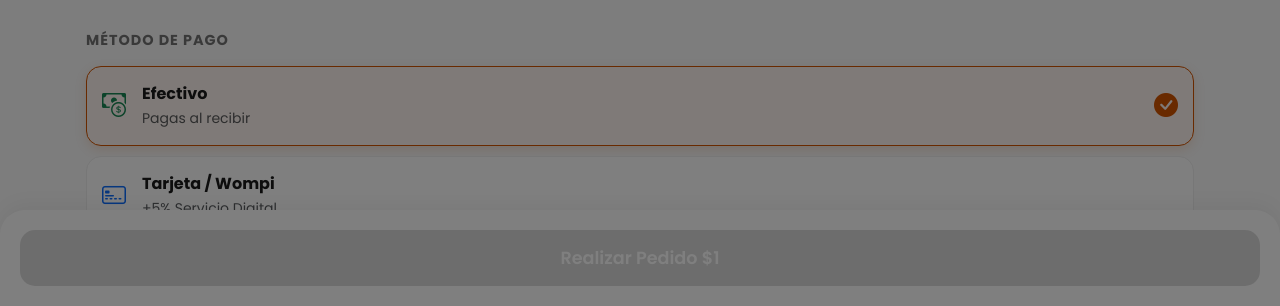
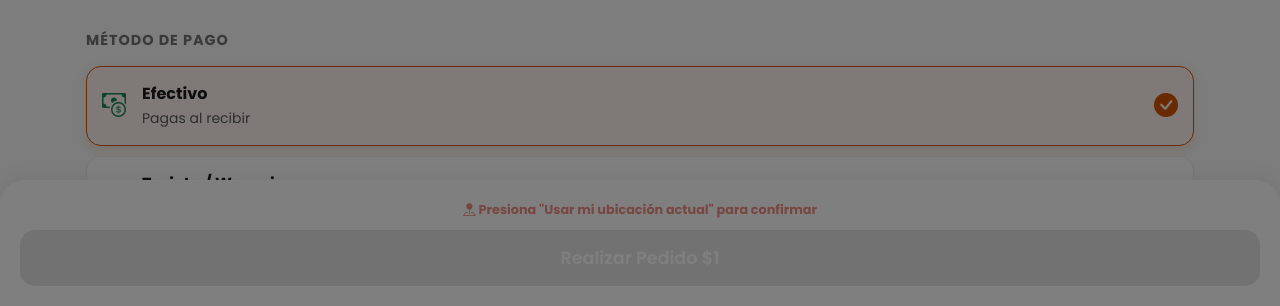
Before and after one commit to Alemancito/FoodBack, a Django app: template pedidos/templates/pedidos/checkout.html in a window 1280 px wide, after a click on "¿Problemas con el GPS? Mira la ayuda". Shown: the part 1042-1348 px from the top of the page. Run offline with Django 5.2, Linux system fonts and the light colour scheme; tables that the repository leaves empty hold one stand-in row (values such as "Sample post"); the template is opened without the code that fills it: values that come from a table or form of the project are taken from there, most other values are stand-ins (such as "Sample title", 1, 10 or a date in 2020); some libraries are stand-ins or nearby versions.

Commit message:
modificando filtro para mapa (no confirmar pedido hasta lograr gps

```diff
--- a/pedidos/templates/pedidos/checkout.html
+++ b/pedidos/templates/pedidos/checkout.html
@@ -43,7 +43,7 @@
 
         .total-bar { position: fixed; bottom: 0; left: 0; width: 100%; background: white; padding: 20px; border-top-left-radius: 25px; border-top-right-radius: 25px; box-shadow: 0 -5px 20px rgba(0,0,0,0.05); z-index: 1050; }
         .btn-confirm { background-color: var(--color-dark); color: white; width: 100%; padding: 15px; border-radius: 15px; font-weight: 600; border: none; font-size: 1.1rem; transition: background 0.3s; }
-        .btn-confirm:disabled { background-color: #ccc; cursor: not-allowed; opacity: 0.7; }
+        .btn-confirm:disabled { background-color: #ccc; cursor: not-allowed; opacity: 0.5; }
 
         .btn-trash-premium { width: 30px; height: 30px; border-radius: 8px; background-color: transparent; color: #b0b0b0; display: flex; align-items: center; justify-content: center; border: 1px solid transparent; transition: all 0.2s ease; cursor: pointer; }
 
@@ -59,6 +59,18 @@
         .step-number { background: var(--color-accent); color: white; min-width: 24px; height: 24px; border-radius: 50%; display: flex; align-items: center; justify-content: center; font-size: 0.75rem; font-weight: 700; margin-top: 2px; }
         .step-text { font-size: 0.9rem; color: #444; line-height: 1.4; }
         .step-text b { color: #000; }
+
+        /* NUEVO: Mensaje de bloqueo de ubicación (Parpadeante) */
+        .location-hint {
+            color: #e74c3c;
+            font-size: 0.8rem;
+            font-weight: 700;
+            text-align: center;
+            display: block;
+            margin-bottom: 10px;
+            animation: pulse 2s infinite;
+        }
+        @keyframes pulse { 0% { opacity: 0.6; } 50% { opacity: 1; } 100% { opacity: 0.6; } }
     </style>
 </head>
 <body>
@@ -182,6 +194,11 @@
                     <small id="aviso-comision" class="text-danger fw-bold d-none d-block mb-3 text-center bg-danger-subtle py-1 px-3 rounded-pill mx-auto" style="font-size: 0.75rem; width: fit-content;">
                         <i class="bi bi-info-circle me-1"></i> Incluye cargo por servicio digital
                     </small>
+
+                    <small id="location-hint" class="location-hint">
+                        <i class="bi bi-pin-map-fill"></i> Presiona "Usar mi ubicación actual" para confirmar
+                    </small>
+
                     <button type="submit" class="btn-confirm" id="btn-finalizar" disabled>
                         <span>Realizar Pedido</span>
                         <span id="total-display">${{ total_productos }}</span>
@@ -207,31 +224,18 @@
                     <div class="tab-content">
                         <div class="tab-pane fade show active" id="tab-iphone">
                             <div class="guide-step"><div class="step-number">1</div><div class="step-text">Ve a la app de <b>Configuración</b> ⚙️ de tu iPhone.</div></div>
-                            <div class="guide-step"><div class="step-number">2</div><div class="step-text">En la lupa 🔍 escribe <b>Localización</b> y selecciona la opción con el mismo nombre.</div></div>
-                            <div class="guide-step"><div class="step-number">3</div><div class="step-text">Baja y busca <b>Sitios web de Safari</b> (o Chrome, Edge o el navegador que uses).</div></div>
-                            <div class="guide-step"><div class="step-number">4</div><div class="step-text">Elige la opción <b>"Al usar la app"</b> o <b>"Preguntar la próxima vez"</b> (no debes dejarlo en nunca).</div></div>
+                            <div class="guide-step"><div class="step-number">2</div><div class="step-text">En la lupa 🔍 escribe <b>Localización</b> y selecciona la opción.</div></div>
+                            <div class="guide-step"><div class="step-number">3</div><div class="step-text">Baja y busca <b>Sitios web de Safari</b> (o Chrome).</div></div>
+                            <div class="guide-step"><div class="step-number">4</div><div class="step-text">Elige la opción <b>"Al usar la app"</b> o "Preguntar la próxima vez".</div></div>
                             <div class="guide-step"><div class="step-number">5</div><div class="step-text">Asegúrate de que el switch <b>Ubicación Precisa</b> esté encendido ✅.</div></div>
-
-                            <div class="alert alert-warning small border-0 text-dark mt-3 mb-2">
-                                <i class="bi bi-info-circle-fill me-1"></i> Vuelve aquí y presiona el botón negro para aplicar cambios.
-                            </div>
-                            <button class="btn btn-dark w-100 rounded-pill py-3 fw-bold shadow-sm" onclick="location.reload()">
-                                <i class="bi bi-arrow-clockwise me-1"></i> Reintentar / Recargar
-                            </button>
+                            <div class="alert alert-warning small border-0 text-dark mt-3 mb-2"><i class="bi bi-info-circle-fill me-1"></i> Vuelve aquí y presiona el botón negro.</div>
+                            <button class="btn btn-dark w-100 rounded-pill py-3 fw-bold shadow-sm" onclick="location.reload()"><i class="bi bi-arrow-clockwise me-1"></i> Reintentar / Recargar</button>
                         </div>
-
                         <div class="tab-pane fade" id="tab-android">
-                            <div class="guide-step"><div class="step-number">1</div><div class="step-text">Desliza la barra superior (donde activas y desactivas el wifi) y activa la opcion <b>Ubicación</b> (<b>o GPS</b> dependiendo el modelo de dispositivo) 📍.</div></div>
-                            <div class="guide-step"><div class="step-number">2</div><div class="step-text">Asegurate de no estar utilizando ninguna app externa de <b>VPN / Firewall</b> 🔒  (sino has descargado esto o no sabes que es posiblemente no tengas una app de este estilo).</div></div>
-                            <div class="guide-step"><div class="step-number">3</div><div class="step-text">Si al recargar la pagina te pide aceptar permitir la ubicacion presiona el boton <b>Aceptar</b> ✅.</div></div>
-
-                            <div class="alert alert-warning small border-0 text-dark mt-3 mb-2">
-                                <i class="bi bi-info-circle-fill me-1"></i> Vuelve aquí y presiona el botón negro para aplicar cambios.
-                            </div>
-
-                            <button class="btn btn-dark w-100 rounded-pill py-3 fw-bold shadow-sm mt-3" onclick="location.reload()">
-                                <i class="bi bi-arrow-clockwise me-1"></i> Reintentar / Recargar
-                            </button>
+                            <div class="guide-step"><div class="step-number">1</div><div class="step-text">Desliza la barra superior y activa el <b>GPS / Ubicación</b> 📍.</div></div>
+                            <div class="guide-step"><div class="step-number">2</div><div class="step-text">Toca el ícono de <b>candado</b> 🔒 junto a la dirección web arriba.</div></div>
+                            <div class="guide-step"><div class="step-number">3</div><div class="step-text">Entra en <b>Permisos</b> y activa el interruptor de Ubicación.</div></div>
+                            <button class="btn btn-dark w-100 rounded-pill py-3 fw-bold shadow-sm mt-3" onclick="location.reload()"><i class="bi bi-arrow-clockwise me-1"></i> Reintentar / Recargar</button>
                         </div>
                     </div>
                 </div>
@@ -258,17 +262,20 @@
         let precioBaseGlobal = parseFloat("{{ total_productos|default:0 }}");
         let iti;
         const DEFAULT_SV = { lat: 13.6929, lng: -89.2182 };
+        let gpsSuccess = false; // Flag de seguridad
 
         function initMap() {
             const mapElement = document.getElementById("map");
             if (!mapElement) return;
 
-            // Inicio del mapa SIN autocomplete vinculado al input de texto
+            // Mapa iniciado pero el botón SIGUE bloqueado
             map = new google.maps.Map(mapElement, { zoom: 15, center: DEFAULT_SV, disableDefaultUI: true, zoomControl: true, gestureHandling: 'greedy' });
             document.getElementById('uber-pin').style.display = 'block';
 
-            // El mapa actualiza los inputs ocultos de lat/lng al moverse
-            map.addListener("idle", () => { updatePosition(map.getCenter()); });
+            // Actualiza inputs hidden pero NO habilita botón
+            map.addListener("idle", () => {
+                updatePosition(map.getCenter());
+            });
 
             detectarUbicacionInteligente(false);
         }
@@ -276,14 +283,28 @@
         function updatePosition(latLng) {
             document.getElementById("lat").value = latLng.lat();
             document.getElementById("lng").value = latLng.lng();
+        }
+
+        function desbloquearBoton() {
+            gpsSuccess = true;
             document.getElementById('btn-finalizar').disabled = false;
+            document.getElementById('location-hint').style.display = 'none'; // Se va el mensaje de alerta
         }
 
         function detectarUbicacionInteligente(manual) {
             if (!navigator.geolocation) return;
             if(manual) Swal.fire({ title: 'Buscando satélites...', didOpen: () => Swal.showLoading(), allowOutsideClick: false });
+
             navigator.geolocation.getCurrentPosition(
-                (pos) => { const p = { lat: pos.coords.latitude, lng: pos.coords.longitude }; if(manual) Swal.close(); map.setCenter(p); map.setZoom(17); },
+                (pos) => {
+                    const p = { lat: pos.coords.latitude, lng: pos.coords.longitude };
+                    if(manual) Swal.close();
+                    map.setCenter(p);
+                    map.setZoom(17);
+
+                    // AQUI ES EL ÚNICO LUGAR DONDE SE DESBLOQUEA
+                    desbloquearBoton();
+                },
                 (error) => {
                     if(manual) {
                         Swal.close();
@@ -347,7 +368,6 @@
         const phoneVisual = document.querySelector("#phone_visual");
         if(phoneVisual) { iti = window.intlTelInput(phoneVisual, { utilsScript: "https://cdnjs.cloudflare.com/ajax/libs/intl-tel-input/17.0.8/js/utils.js", preferredCountries: ["sv"], separateDialCode: true, initialCountry: "sv" }); }
 
-        // RECUPERADO: Validación estricta del formulario
         document.getElementById('pedidoForm').addEventListener('submit', function(e) {
             e.preventDefault();
 
@@ -362,13 +382,17 @@
                 return;
             }
 
-            // Filtro de mapa
-            if (!lat) {
-                Swal.fire({ text: 'Por favor, mueve el mapa para marcar tu ubicación exacta.', icon: 'warning', confirmButtonColor: '#D35400' });
+            // SEGURIDAD: Si no usó el botón de GPS (gpsSuccess es false), no pasa.
+            if (!gpsSuccess) {
+                Swal.fire({
+                    title: 'Ubicación Requerida',
+                    text: 'Por seguridad, debes presionar el botón "Usar mi ubicación actual" para confirmar dónde estás.',
+                    icon: 'warning',
+                    confirmButtonColor: '#D35400'
+                });
                 return;
             }
 
-            // Filtro de teléfono
             if (iti && !iti.isValidNumber()) {
                 document.getElementById("phone-feedback").classList.remove("d-none");
                 Swal.fire({ title: 'Teléfono inválido', text: 'Revisa el número de WhatsApp.', icon: 'error', confirmButtonColor: '#D35400' });
@@ -379,7 +403,6 @@
 
             document.getElementById('telefono_real').value = iti.getNumber();
 
-            // Bloqueo visual del botón
             const btn = document.getElementById('btn-finalizar');
             btn.disabled = true;
             btn.innerHTML = '<span class="spinner-border spinner-border-sm"></span> Procesando...';
```
